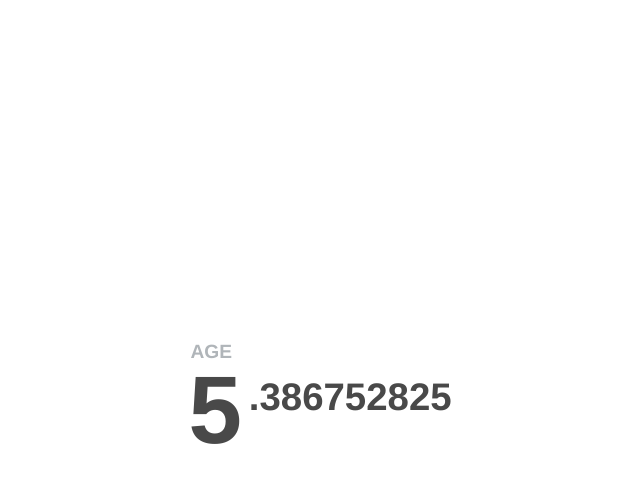
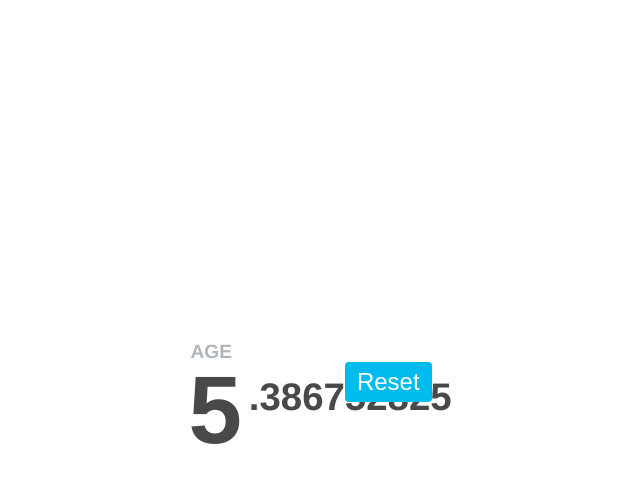
Before and after one commit to nkprajapati01/age-timer, a plain HTML site: page index.html in a window 1280 px wide. Both pictures are taken after typing "2020-01-15" into the empty fields and a click on the button "Motivate". Shown: the whole page, without its empty margins (320-960 px from the left). Drawn offline with nearby package versions, Linux system fonts and the light colour scheme.

Commit message:
Update index.html

```diff
--- a/index.html
+++ b/index.html
@@ -22,19 +22,32 @@
   crossorigin="anonymous"></script>
   <script src="app.js"></script>
   <link rel="stylesheet" href="style.css">
+  <style>
+    /* You can move this to style.css if you want */
+    #reset-btn {
+        position: absolute;
+        top: 20px;
+        right: 20px;
+        display: none;
+        z-index: 100;
+    }
+    #timer {
+        position: relative;
+    }
+  </style>
 </head>
 <body>
 
 <form id="choose" style="display: none;">
     <h1 id="dob" class="age-label">When were you born?</h1>
-
     <footer>
-    <input type="date" name="dob" id="dob-input">
-    <button type="submit" id="submit">Motivate</button>
+        <input type="date" name="dob" id="dob-input">
+        <button type="submit" id="submit">Motivate</button>
     </footer>
 </form>
 
 <div id="timer" style="display: none;">
+    <button type="button" id="reset-btn">Reset</button>
     <h1 class="age-label">AGE</h1>
     <h2 class="count" id="age"></h2>
 </div>
```
